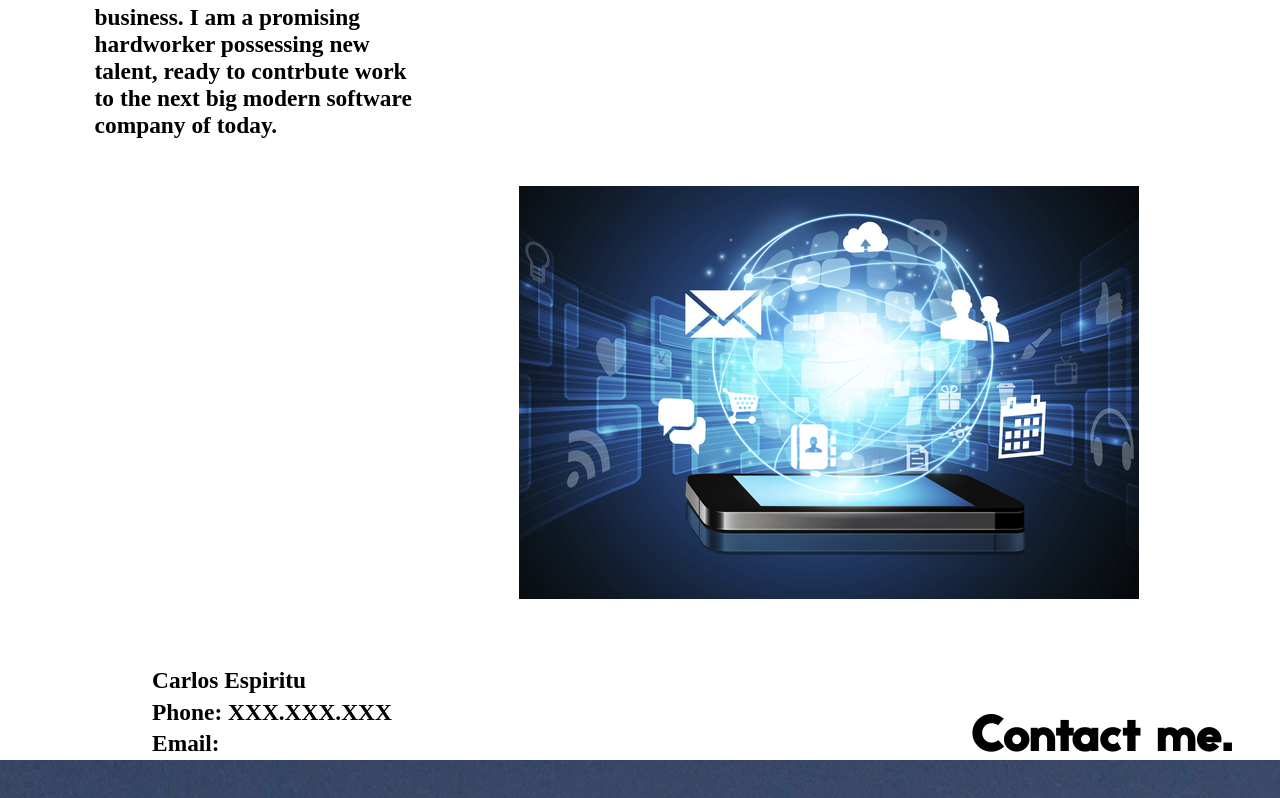
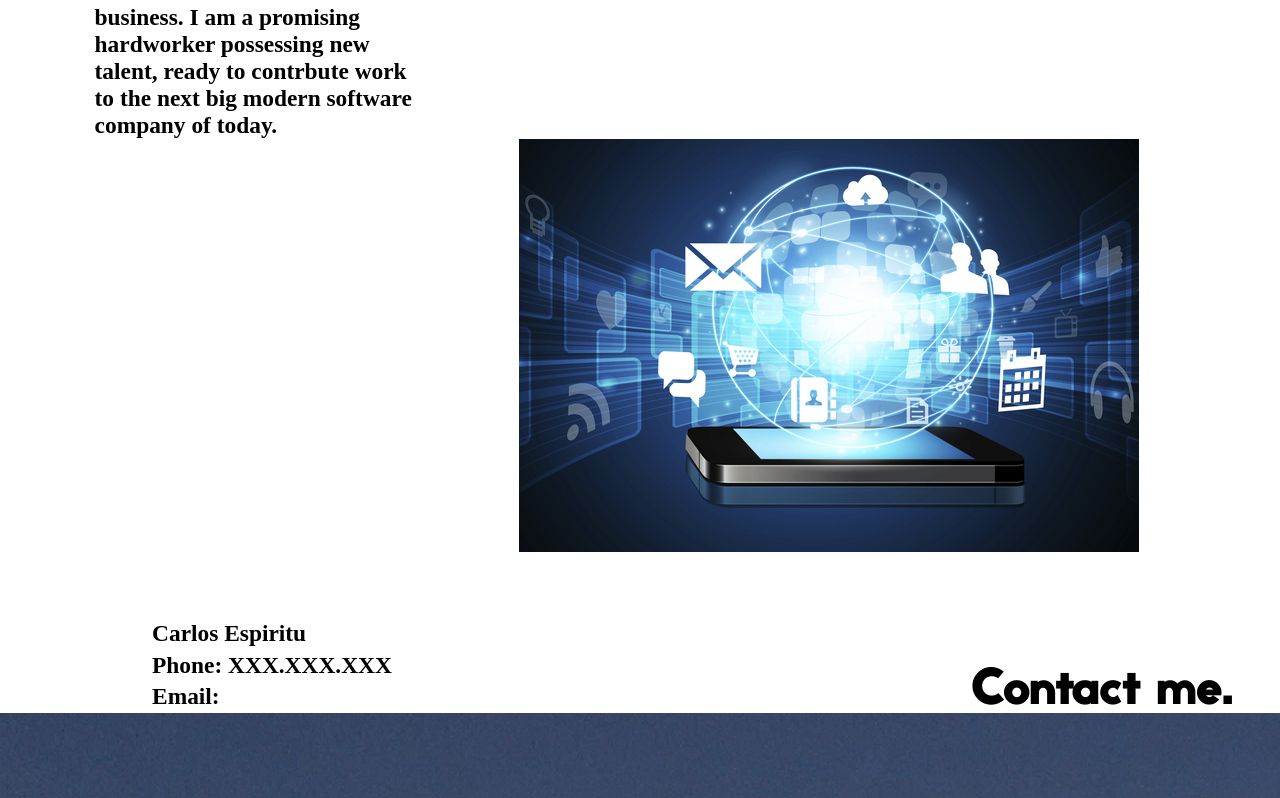
Before and after one commit to san8man/san8man.github.io, a plain HTML site: page carlos/index.html in a window 1280 px wide. Shown: the part 418-1216 px from the top of the page. Drawn offline with Linux system fonts and the light colour scheme.

Commit message:
san8man.github.io

```diff
--- a/carlos/cstyle.css
+++ b/carlos/cstyle.css
@@ -66,7 +66,7 @@ p{
 }
 #virtualpic{
 		text-align: right;
-		margin: 1em -1em 2em 0;
+		margin: -1em -1em 2em 0;
 }
 img {
 	background-color: #FFFFFF;
```
